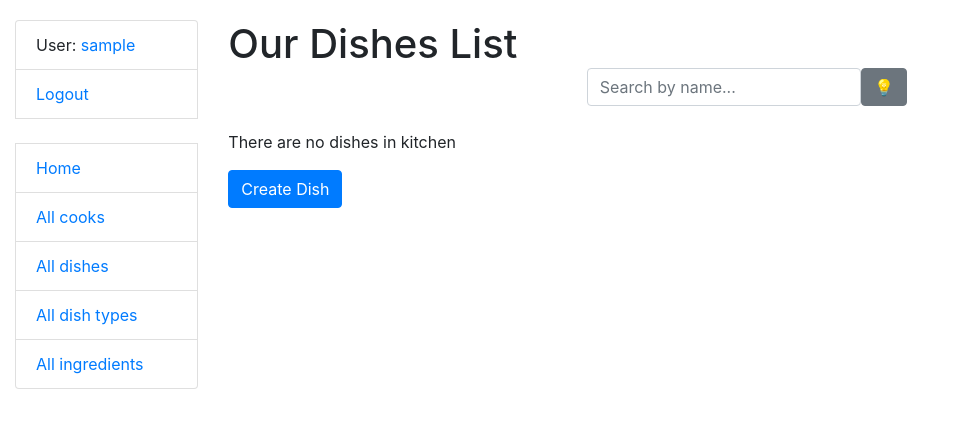
After one commit to MikhailLyvak/restaurant-kitchen-service, a Django app: page /dishes/ in a window 1280 px wide. The commit adds this page. Shown: the top 428 px of the page, without its empty margins (0-955 px from the left). Run offline with Django 4.2, Linux system fonts and the light colour scheme; the visitor is signed in with stand-in values (Sample User, id 1); data that the repository does not hold is empty; some libraries are stand-ins or nearby versions.

Commit message:
Maded navigtion page, search, and full page for dish list with dish details custom forms

```diff
--- /dev/null
+++ b/kitchen/forms.py
@@ -0,0 +1,32 @@
+from django import forms
+from django.contrib.auth import get_user_model
+from django.contrib.auth.forms import UserCreationForm
+from django.core.exceptions import ValidationError
+
+from kitchen.models import Dish, Cook, Ingredient
+
+
+class DishForm(forms.ModelForm):
+    cooks = forms.ModelMultipleChoiceField(
+        queryset=get_user_model().objects.all(),
+        widget=forms.CheckboxSelectMultiple,
+    )
+    ingredients = forms.ModelMultipleChoiceField(
+        queryset=Ingredient.objects.all(),
+        widget=forms.CheckboxSelectMultiple,
+    )
+
+    class Meta:
+        model = Dish
+        fields = "__all__"
+
+
+class DishSearchForm(forms.Form):
+    name = forms.CharField(
+        max_length=255,
+        required=False,
+        label="",
+        widget=forms.TextInput(
+            attrs={"placeholder": "Search by name..."}
+        )
+    )
--- a/kitchen/models.py
+++ b/kitchen/models.py
@@ -27,7 +27,25 @@ class Cook(AbstractUser):
         return f"{self.username} ({self.first_name} {self.last_name})"
 
     def get_absolute_url(self):
-        return reverse("kitchen:cook-detail", kwargs={"pk": self.pk})
+        return reverse("kitchen:dish-detail", kwargs={"pk": self.pk})
+
+
+class Ingredient(models.Model):
+    name = models.CharField(max_length=255, null=False)
+    amount = models.IntegerField(null=False)
+    unit = models.CharField(max_length=255, null=False)
+
+    class Meta:
+        ordering = ["name"]
+        constraints = [
+            UniqueConstraint(
+                fields=["name", "amount", "unit"],
+                name="uniq_name_amount_unit"
+            )
+        ]
+
+    def __str__(self):
+        return f"{self.name} -> {self.amount} ({self.unit})"
 
 
 class Dish(models.Model):
@@ -39,6 +57,10 @@ class Dish(models.Model):
         settings.AUTH_USER_MODEL,
         related_name="cooks"
     )
+    ingredients = models.ManyToManyField(
+        Ingredient,
+        related_name="ingredients"
+    )
 
     class Meta:
         ordering = ["name"]
--- a/kitchen/urls.py
+++ b/kitchen/urls.py
@@ -2,11 +2,17 @@ from django.urls import path
 
 from .views import (
     index,
+    DishListView,
+    DishDetailView,
+    DishCreateView,
 )
 
 
 urlpatterns = [
     path("", index, name="index"),
+    path("dishes/", DishListView.as_view(), name="dish-list"),
+    path("dishes/<int:pk>/", DishDetailView.as_view(), name="dish-detail"),
+    path("dishes/create", DishCreateView.as_view(), name="dish-create"),
 ]
 
 
--- a/kitchen/views.py
+++ b/kitchen/views.py
@@ -1,8 +1,18 @@
+from django.contrib.auth.decorators import login_required
+from django.http import HttpResponseRedirect
 from django.shortcuts import render
+from django.urls import reverse_lazy
+from django.views import generic
+from django.contrib.auth.mixins import LoginRequiredMixin
 
 from .models import DishType, Cook, Dish
+from .forms import (
+    DishSearchForm,
+    DishForm
+)
 
 
+@login_required
 def index(request):
     """View function for the home page of the site."""
     num_cooks = Cook.objects.count()
@@ -20,3 +30,40 @@ def index(request):
     }
 
     return render(request, "kitchen/index.html", context=context)
+
+
+class DishListView(LoginRequiredMixin, generic.ListView):
+    model = Dish
+    paginate_by = 5
+
+    def get_context_data(self, *, object_list=None, **kwargs):
+        context = super().get_context_data(**kwargs)
+
+        name = self.request.GET.get("name", "")
+        context["search_form"] = DishSearchForm(
+            initial={"name": name}
+        )
+
+        return context
+
+    def get_queryset(self):
+        queryset = Dish.objects.select_related("dish_type")
+
+        form = DishSearchForm(self.request.GET)
+
+        if form.is_valid():
+            return queryset.filter(
+                name__icontains=form.cleaned_data["name"]
+            )
+
+        return queryset
+
+
+class DishCreateView(LoginRequiredMixin, generic.CreateView):
+    model = Dish
+    form_class = DishForm
+    success_url = reverse_lazy("kitchen:dish-list")
+
+
+class DishDetailView(LoginRequiredMixin, generic.DetailView):
+    model = Dish
--- a/static/css/styles.css
+++ b/static/css/styles.css
@@ -6,3 +6,9 @@ body {
     float: right;
     margin: 0 2px 0 2px;
 }
+
+.misha {
+    display: flex;
+    align-items: start;
+    justify-content: center;
+}
--- a/templates/base.html
+++ b/templates/base.html
@@ -14,8 +14,28 @@
     <link rel="stylesheet" href="{% static 'css/styles.css' %}">
 </head>
 <body>
+  <div class="container-fluid">
+      <div class="row">
+          <div class="col-sm-2">
 
-  {% block content %}{% endblock content %}
+              {% block sidebar %}
+                  {% include "includes/sidebar.html" %}
+              {% endblock %}
 
-</body>
+          </div>
+          <div class="col-sm-10 ">
+
+            {% block content %}{% endblock %}
+
+            {% block pagination %}
+              {% include "includes/pagination.html" %}
+            {% endblock %}
+
+            {% block create %}{% endblock create %}
+
+          </div>
+      </div>
+  </div>
+  </body>
+
 </html>
--- /dev/null
+++ b/templates/includes/pagination.html
@@ -0,0 +1,17 @@
+{% if is_paginated %}
+  <ul class="pagination">
+    {% if page_obj.has_previous %}
+      <li class="page-item">
+        <a href="?page= {{ page_obj.previous_page_number }}" class="page-link">prev</a>
+      </li>
+    {% endif %}
+    <li class="page-item active">
+      <span class="page-link">{{ page_obj.number }} of {{ paginator.num_pages }}</span>
+    </li>
+    {% if page_obj.has_next %}
+      <li class="page-item">
+        <a href="?page= {{ page_obj.next_page_number }}" class="page-link">next</a>
+      </li>
+    {% endif %}
+  </ul>
+{% endif %}
--- /dev/null
+++ b/templates/includes/search_form.html
@@ -0,0 +1,8 @@
+{% load crispy_forms_filters %}
+
+
+  <form action="" method="get" class="misha">
+    <div class="misha">{{ search_form|crispy }}
+      <input class="btn btn-secondary" type="submit" value="💡">
+    </div>
+  </form>
--- /dev/null
+++ b/templates/includes/sidebar.html
@@ -0,0 +1,16 @@
+<ul class="sidebar-nav list-group">
+    {% if user.is_authenticated %}
+      <li class="list-group-item">User: <a href="{{ user.get_absolute_url }}">{{ user.get_username }}</a></li>
+      <li class="list-group-item"><a href="{% url 'logout' %}?next={{request.path}}">Logout</a></li>
+    {% else %}
+      <li class="list-group-item"><a href="{% url 'login' %}?next={{request.path}}">Login</a></li>
+    {% endif %}
+
+    <br>
+
+    <li class="list-group-item"><a href="{% url 'kitchen:index' %}">Home</a></li>
+    <li class="list-group-item"><a href="#">All cooks</a></li>
+    <li class="list-group-item"><a href="{% url 'kitchen:dish-list' %}">All dishes</a></li>
+    <li class="list-group-item"><a href="#">All dish types</a></li>
+    <li class="list-group-item"><a href="#">All ingredients</a></li>
+  </ul>
--- /dev/null
+++ b/templates/kitchen/dish_list.html
@@ -0,0 +1,24 @@
+{% extends "base.html" %}
+
+{% block content %}
+  <h1>
+    Our Dishes List
+    {% include "includes/search_form.html" %}
+  </h1>
+  {% if dish_list %}
+    <ul>
+      {% for dish in dish_list %}
+        <li>
+          <a href="{% url 'kitchen:dish-detail' pk=dish.id %} ">{{ dish.id }}</a>
+          {{ dish.name }} ({{ dish.dish_type.name }})
+        </li>
+      {% endfor %}
+    </ul>
+  {% else %}
+    <p>There are no dishes in kitchen</p>
+  {% endif %}
+{% endblock %}
+
+{% block create %}
+<a href="{% url 'kitchen:dish-create' %}" class="btn btn-primary"> Create Dish </a>
+{% endblock create %}
```
Also changed, not shown: kitchen/admin.py (+5 -3 lines), templates/kitchen/dish_detail.html (added, +23 -0 lines), templates/kitchen/dish_form.html (added, +12 -0 lines), templates/registration/logged_out.html (added, +7 -0 lines), templates/registration/login.html (added, +24 -0 lines), kitchen/migrations/0004_ingredient_ingredient_uniq_name_amount_unit_and_more.py (added).
